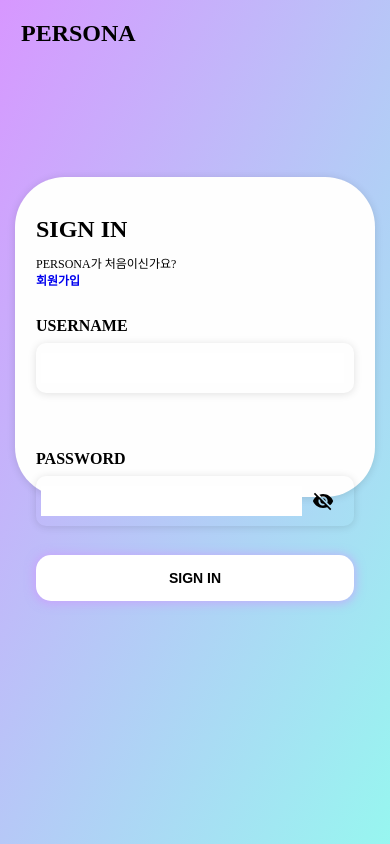
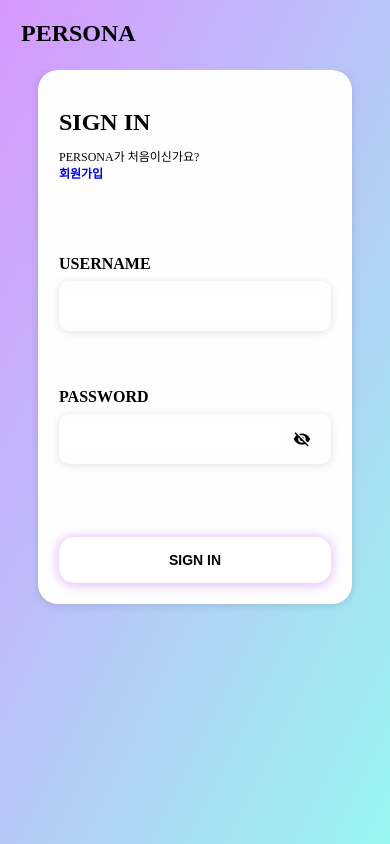
Before and after one commit to kookmin-sw/capstone-2023-16, a React (Create React App) app in the folder front/web/: page / in a window 390 px wide. Built offline with nearby package versions, Linux system fonts and the light colour scheme; no server answers; what babel-plugin-relay, react-relay would draw is missing.

Commit message:
style: 모바일 기기에서 깨지는 로그인 화면 수정

```diff
--- a/front/web/src/components/Login/LoginContainer.tsx
+++ b/front/web/src/components/Login/LoginContainer.tsx
@@ -6,7 +6,7 @@ import { GrayShadowBox } from '../commons/GrayShadowBox';
 const LoginContainer = ({ children }: PropsWithChildren) => {
   const deviceType = useDeviceType();
   return <LoginContainerWrapper deviceType={deviceType}>
-    <InnerContainer deviceType={deviceType} >{children}</InnerContainer>
+      <InnerContainer deviceType={deviceType} >{children}</InnerContainer>
   </LoginContainerWrapper>
 };
 
@@ -31,13 +31,13 @@ const LoginContainerWrapper = styled.div<{ deviceType: string }>`
 `
 
 const InnerContainer = styled(GrayShadowBox) <{ deviceType: string }>`
-  width: auto;
-  height: ${(props) => { return props.deviceType !== 'mobile'? '780px' : '60%'}};
+  width: 100%;
+  height: ${(props) => { return props.deviceType !== 'mobile'? '780px' : '100%'}};
   display: flex;
   padding: ${(props) => { return props.deviceType !== 'mobile' ? '79px' : '21px' }};
   padding-top: ${(props) => { return props.deviceType !== 'mobile' ? '116px' : '40px' }};
   background-color: #fefefe;
-  border-radius: 50px;
+  border-radius: ${(props) => { return props.deviceType !== 'mobile' ? '50px' : '20px' }};;
   flex-direction: column;
   align-items: start;
   box-sizing: border-box;
--- a/front/web/src/components/Login/LoginInput.tsx
+++ b/front/web/src/components/Login/LoginInput.tsx
@@ -44,7 +44,7 @@ const InputLabel = styled.label<{ deviceType: string }>`
   font-weight: 700;
 `
 const LoginInputBox = styled(GrayShadowBox) <{ deviceType: string }>`
-  width: ${(props) => { return props.deviceType === 'mobile'? '318px': '464px' }};
+  width: ${(props) => { return props.deviceType === 'mobile'? '100%': '464px' }};
   height: ${(props) => { return props.deviceType === 'mobile'? '50px': '66px' }};
   display: flex;
   margin-top: 9px;
```
